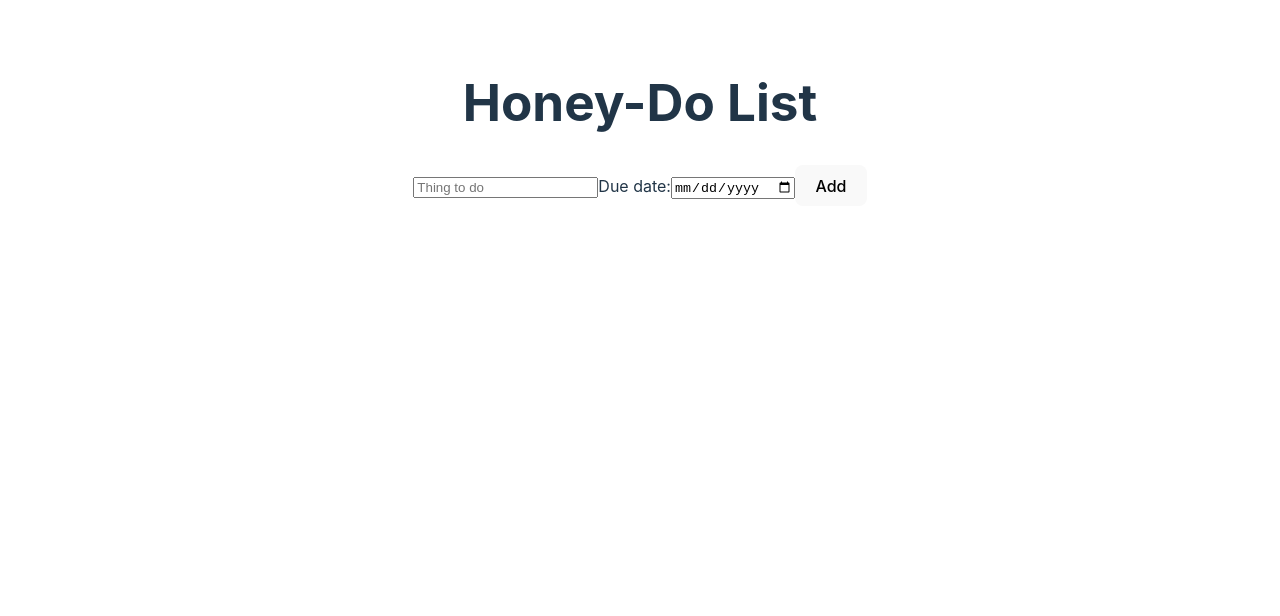
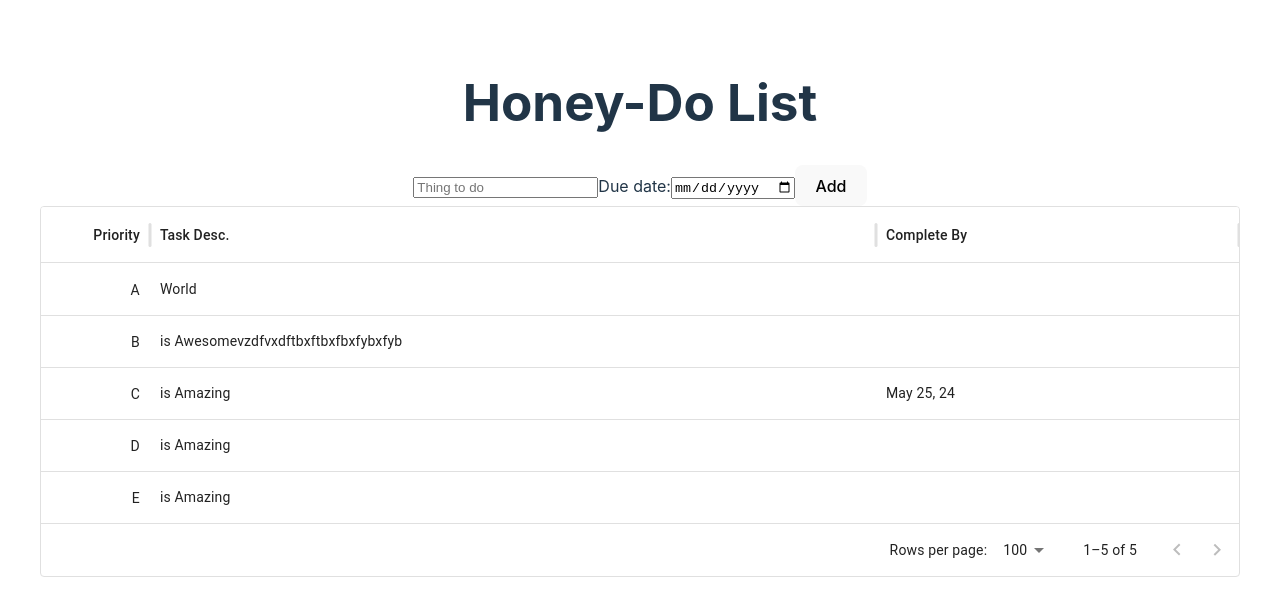
Before and after one commit to CJMiller17/to-do-list, a React (Vite) app: page / in a window 1280 px wide. Shown: the top 616 px of the page. Built offline with nearby package versions, Linux system fonts and the light colour scheme.

Commit message:
Removed Task list from main render to its own component

```diff
--- a/index.html
+++ b/index.html
@@ -9,5 +9,6 @@
   <body>
     <div id="root"></div>
     <script type="module" src="/src/main.jsx"></script>
+    <script src="https://kit.fontawesome.com/c321e1770f.js" crossorigin="anonymous"></script>
   </body>
 </html>
--- a/src/ToDoList.jsx
+++ b/src/ToDoList.jsx
@@ -1,6 +1,10 @@
 import React, { useEffect, useState } from "react";
+import { FontAwesomeIcon } from "@fortawesome/react-fontawesome";
 import Button from "./Button";
 import { v4 as uuidv4 } from "uuid";
+import { DataGrid } from "@mui/x-data-grid";
+
+
 
 function ToDoList() {
 
@@ -12,12 +16,31 @@ function ToDoList() {
     // Utilizing the Nullish operator to implement local storage on load.
     JSON.parse(localStorage.getItem("currentTasks")) ?? []);
 
+  const rows = [
+    { id: 1, col1: "A", col2: "World" },
+    { id: 2, col1: "B", col2: "is Awesomevzdfvxdftbxftbxfbxfybxfyb ", noWrap: true },
+    { id: 3, col1: "C", col2: "is Amazing", col3: "May 25, 24" },
+    { id: 4, col1: "D", col2: "is Amazing" },
+    { id: 5, col1: "E", col2: "is Amazing" },
+  ];
+
+  const columns = [
+    { field: "col1", headerName: "Priority", flex: .3, sortable: false, display: "flex", align: "right", headerAlign: "right" },
+    { field: "col2", headerName: "Task Desc.", flex: 2, sortable: false },
+    { field: "col3", headerName: "Complete By", flex: 1, sortable: false },
+  ];
+
+
   // Should update local storage anytime the current task array is updated
   useEffect(() => {
     localStorage.setItem("currentTasks", JSON.stringify(currentTasks));
   }, [currentTasks]);
 
   function formatDate(date) {
+    // This makes it so that when a date isn't entered, 'Invalid Date' doesn't appear
+    if (!date || isNaN(new Date(date))) {
+      return "";
+    }
     const mmDDYY = { month: "long", day: "numeric", year: "2-digit" };
     const selectedDate = new Date(date);
     selectedDate.setDate(selectedDate.getDate() + 1);
@@ -117,43 +140,17 @@ function ToDoList() {
             handleAction={addTask}
             buttonText={"Add"}
             // id={() => uuidv4}
-          >
-            {" "}
-            I am a child
-          </Button>
-          {/* <button className="add-button" onClick={addTask}>
-            Add
-          </button> */}
+          ></Button>
         </div>
 
-        <ul>
-          {currentTasks.map((task, index) => (
-            <li key={task.id}>
-              <span className="status"> dot </span>
-              <span className="text">{task.description}</span>
-              <span className="due-date"> due: {task.dueDate}</span>
-
-              <Button
-                class={"delete-button"}
-                // The arrow fn has to be used to prevent the natural behavior of calling a function immediately with a parameter.
-                handleAction={() => deleteTask(index)}
-                buttonText={"Delete"}
-              />
-
-              <Button
-                class={"move-button"}
-                buttonText={"Up"}
-                handleAction={() => moveTaskUp(index)}
-              />
-
-              <Button
-                class={"move-button"}
-                buttonText={"Down"}
-                handleAction={() => moveTaskDown(index)}
-              />
-            </li>
-          ))}
-        </ul>
+        <div>
+          <DataGrid
+            rows={rows}
+            columns={columns}
+            // Disables some built in visibility features that I don't want the user to have
+            disableColumnMenu
+          />
+        </div>
       </div>
     </>
   );
```
Also changed, not shown: package.json (+8 -0 lines), src/Task.jsx (+33 -1 lines), 1 other file (tests, documents, lock files or other folders).
